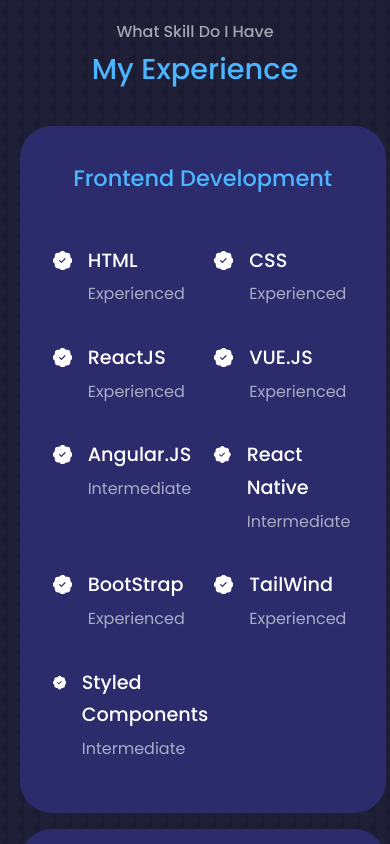
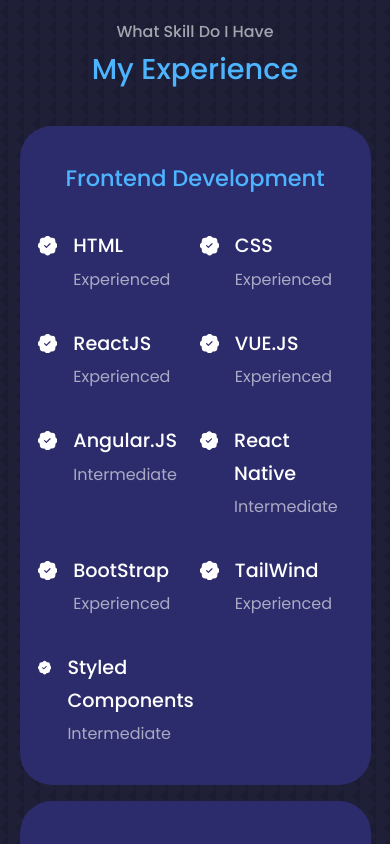
Before and after one commit to VensanDrot/React_CV_WEB, a React (Create React App) app: page / in a window 390 px wide. Shown: the part 2460-3304 px from the top of the page. Built offline with nearby package versions, Linux system fonts and the light colour scheme.

Commit message:
experience fix

```diff
--- a/src/components/experience/Experience.css
+++ b/src/components/experience/Experience.css
@@ -50,6 +50,8 @@
 @media screen and (max-width:1024px) {
     .experience__container {
         grid-template-columns: 1fr;
+        display: flex;
+        flex-direction: column;
     }
     .experience__container>div {
         width: 80%;
@@ -72,11 +74,15 @@
     }
     .experience__container {
         gap: 1rem;
+
     }
     .experience__container>div {
         width: 100%;
         padding: 2rem 1rem;
         margin: 0 auto;
+    }
+     .experience__content {
+        padding: .1rem;
     }
 }
 
```
